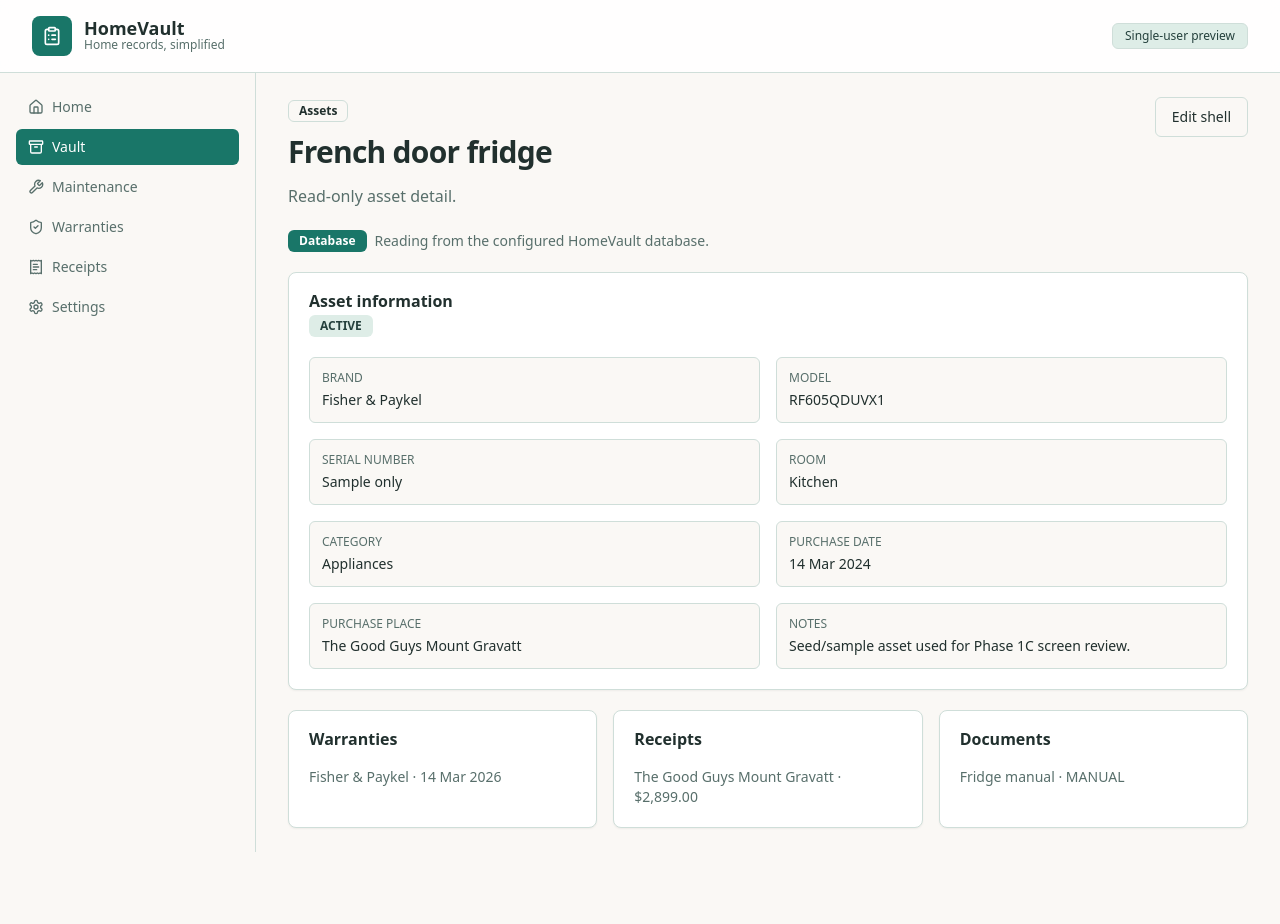
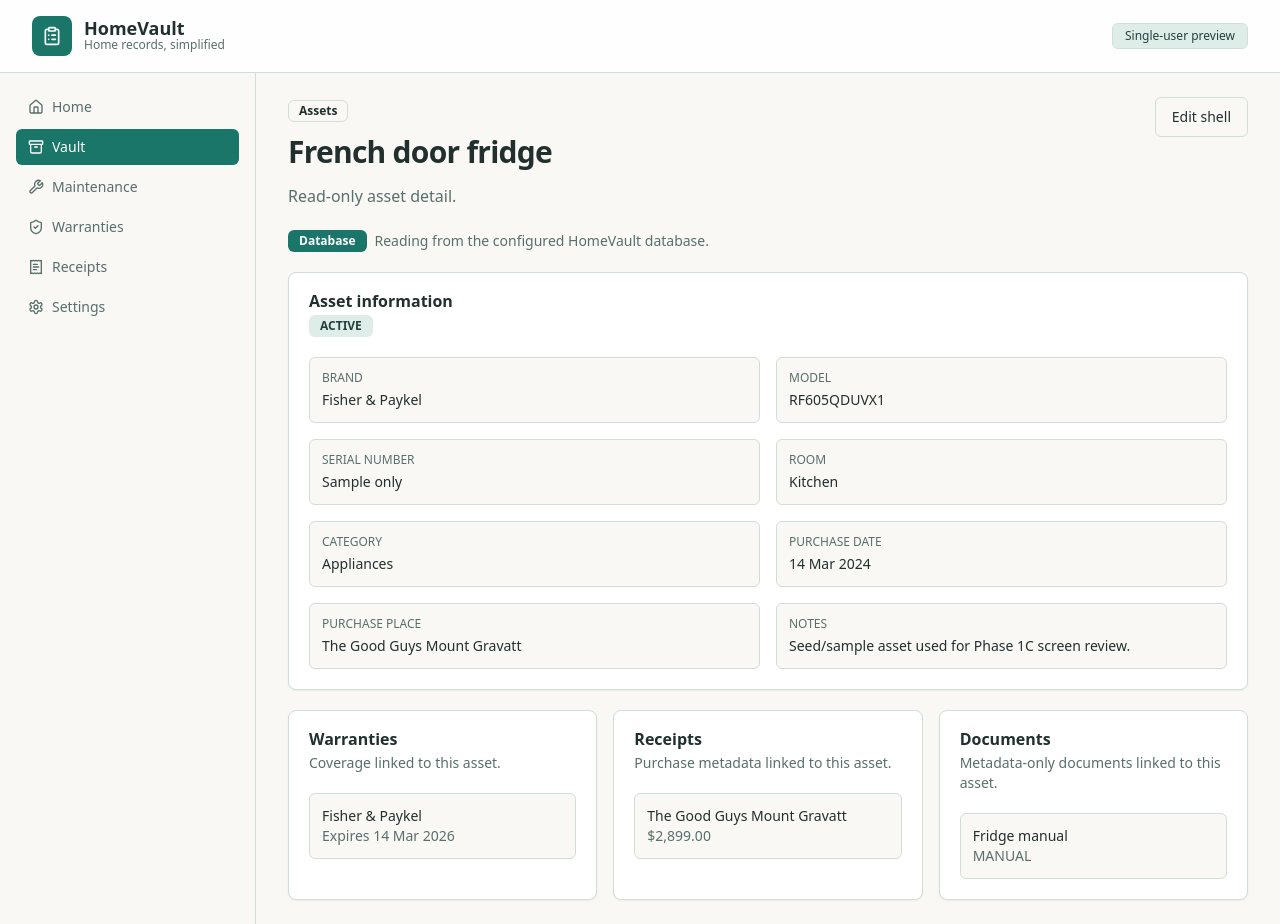
Before and after one commit to LatinMaestro/HomeVault, a Next.js app: page /vault/assets/asset-fridge in a window 1280 px wide. Before the commit the page ends 852 px from the top, so only its background shows below. Built offline with nearby package versions, Linux system fonts and the light colour scheme; no server answers; the database is empty.

Commit message:
Polish asset related record cards

```diff
--- a/src/app/vault/assets/[assetId]/page.tsx
+++ b/src/app/vault/assets/[assetId]/page.tsx
@@ -86,42 +86,54 @@ export default async function AssetDetailPage({
           <Card>
             <CardHeader>
               <CardTitle>Warranties</CardTitle>
+              <CardDescription>Coverage linked to this asset.</CardDescription>
             </CardHeader>
-            <CardContent className="space-y-2 text-sm text-muted-foreground">
+            <CardContent className="space-y-3 text-sm">
               {asset.data.warranties.length ? (
                 asset.data.warranties.map((warranty) => (
-                  <p key={warranty.id}>{warranty.provider || "Warranty"} · {warranty.expiresAt || "No expiry"}</p>
+                  <div key={warranty.id} className="rounded-md border bg-background p-3">
+                    <p className="font-medium text-foreground">{warranty.provider || "Warranty"}</p>
+                    <p className="text-muted-foreground">Expires {warranty.expiresAt || "not recorded yet"}</p>
+                  </div>
                 ))
               ) : (
-                <p>No warranties recorded.</p>
+                <p className="text-muted-foreground">No linked warranty records yet.</p>
               )}
             </CardContent>
           </Card>
           <Card>
             <CardHeader>
               <CardTitle>Receipts</CardTitle>
+              <CardDescription>Purchase metadata linked to this asset.</CardDescription>
             </CardHeader>
-            <CardContent className="space-y-2 text-sm text-muted-foreground">
+            <CardContent className="space-y-3 text-sm">
               {asset.data.receipts.length ? (
                 asset.data.receipts.map((receipt) => (
-                  <p key={receipt.id}>{receipt.merchant} · {receipt.totalAmount || "No amount"}</p>
+                  <div key={receipt.id} className="rounded-md border bg-background p-3">
+                    <p className="font-medium text-foreground">{receipt.merchant}</p>
+                    <p className="text-muted-foreground">{receipt.totalAmount || "Amount not recorded yet"}</p>
+                  </div>
                 ))
               ) : (
-                <p>No receipts recorded.</p>
+                <p className="text-muted-foreground">No linked receipt records yet.</p>
               )}
             </CardContent>
           </Card>
           <Card>
             <CardHeader>
               <CardTitle>Documents</CardTitle>
+              <CardDescription>Metadata-only documents linked to this asset.</CardDescription>
             </CardHeader>
-            <CardContent className="space-y-2 text-sm text-muted-foreground">
+            <CardContent className="space-y-3 text-sm">
               {asset.data.documents.length ? (
                 asset.data.documents.map((document) => (
-                  <p key={document.id}>{document.title} · {document.type}</p>
+                  <div key={document.id} className="rounded-md border bg-background p-3">
+                    <p className="font-medium text-foreground">{document.title}</p>
+                    <p className="text-muted-foreground">{document.type}</p>
+                  </div>
                 ))
               ) : (
-                <p>No documents recorded.</p>
+                <p className="text-muted-foreground">No linked document records yet.</p>
               )}
             </CardContent>
           </Card>
```
